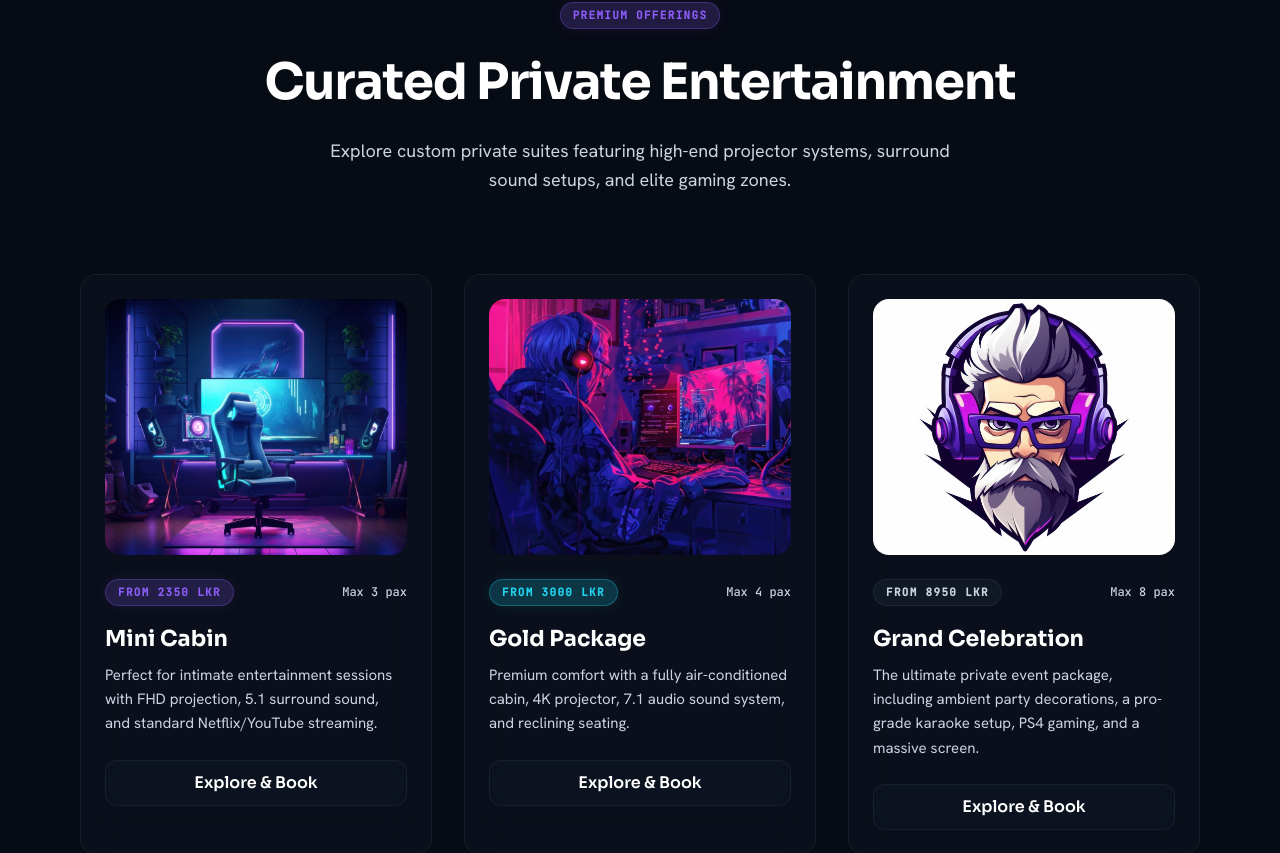
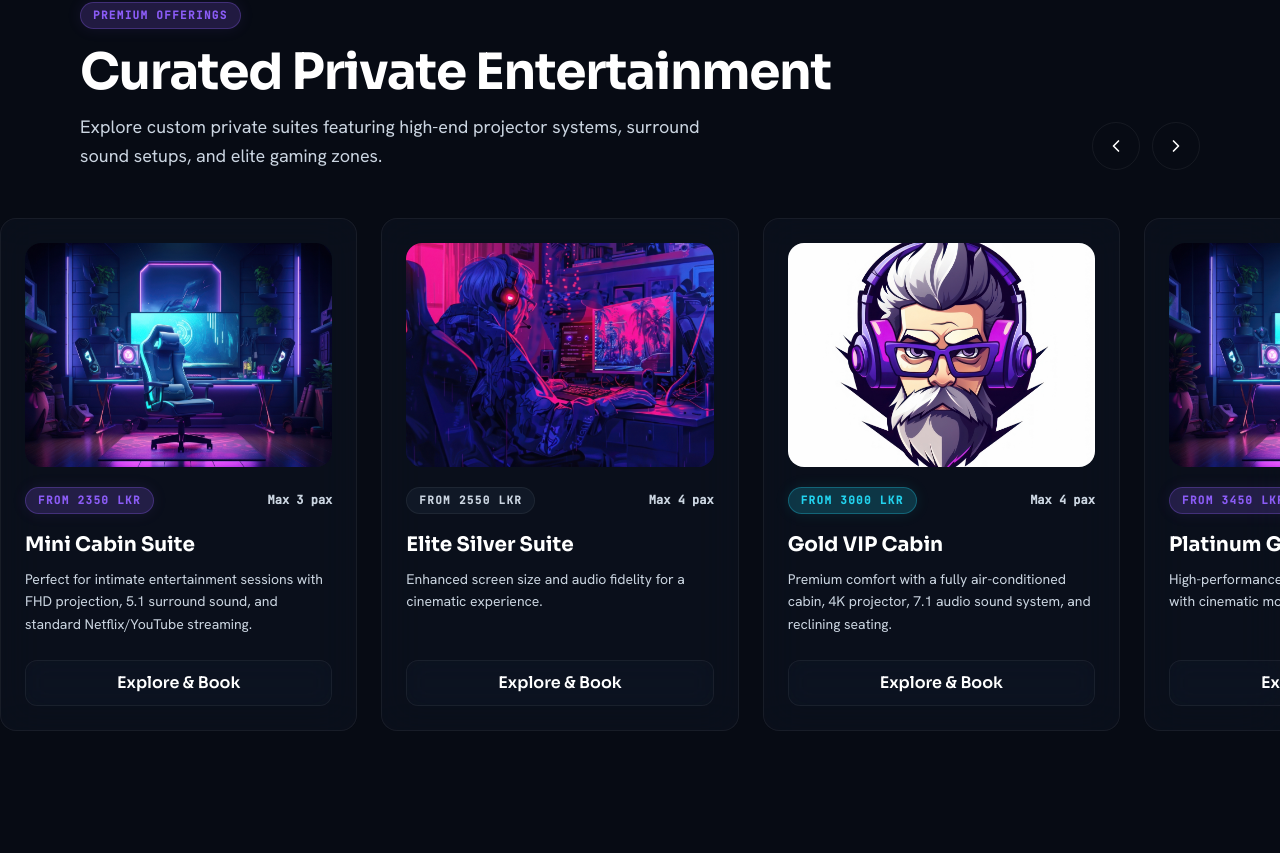
Before and after one commit to naxoramoviehub/naxora, a Next.js app: page / in a window 1280 px wide. Shown: the part 894-1747 px from the top of the page. Built offline with nearby package versions, Linux system fonts and the light colour scheme.

Commit message:
feat: implement booking flow with session-persisted hold timers and dynamic availability selection

```diff
--- a/src/app/booking/[id]/page.tsx
+++ b/src/app/booking/[id]/page.tsx
@@ -1,6 +1,6 @@
 'use client';
 
-import { useState, useEffect, Suspense } from 'react';
+import { useState, useEffect, Suspense, useRef } from 'react';
 import { useParams, useRouter } from 'next/navigation';
 import Link from 'next/link';
 import Image from 'next/image';
@@ -19,6 +19,7 @@ function BookingFormContent() {
   const params = useParams();
   const router = useRouter();
   const experienceId = params.id as string;
+  const slotsRef = useRef<HTMLDivElement>(null);
 
   const [step, setStep] = useState(1);
   const [formData, setFormData] = useState({
@@ -132,7 +133,7 @@ function BookingFormContent() {
 
   // Persisted countdown timer management
   useEffect(() => {
-    if (!formData.date || !formData.time || step === 4) {
+    if (step === 4) {
       setTimeLeft(null);
       return;
     }
@@ -257,6 +258,12 @@ I have attached the screenshot of the bank transfer transaction receipt below. P
   const selectDate = (day: number) => {
     const dateStr = `${currentYear}-${(currentMonth + 1).toString().padStart(2, '0')}-${day.toString().padStart(2, '0')}`;
     setFormData({ ...formData, date: dateStr, time: '' });
+
+    if (typeof window !== 'undefined' && window.innerWidth < 1024) {
+      setTimeout(() => {
+        slotsRef.current?.scrollIntoView({ behavior: 'smooth', block: 'start' });
+      }, 100);
+    }
   };
 
   // Render Calendar squares
@@ -344,11 +351,11 @@ I have attached the screenshot of the bank transfer transaction receipt below. P
           </div>
 
           {/* Persistent Hold Timer banner */}
-          {timeLeft !== null && (
+          {timeLeft !== null && timeLeft > 0 && (
             <div className="max-w-md mx-auto bg-primary/10 border border-primary/25 rounded-xl px-4 py-3 flex items-center justify-center gap-3.5 mb-8 animate-pulse">
               <Clock className="w-5 h-5 text-primary" />
               <div className="text-sm font-medium text-white flex items-center gap-1.5">
-                <span>Slot reserved:</span>
+                <span>Hold reservation time:</span>
                 <span className="font-mono text-primary font-bold text-base">{formatTimeLeft(timeLeft)}</span>
               </div>
             </div>
@@ -460,7 +467,7 @@ I have attached the screenshot of the bank transfer transaction receipt below. P
                 </div>
 
                 {/* Time Slots Column */}
-                <div className="lg:col-span-5 flex flex-col">
+                <div ref={slotsRef} className="lg:col-span-5 flex flex-col scroll-mt-24">
                   <Card className="p-6 border border-glass-stroke flex-1">
                     <h3 className="font-sans text-xl font-bold text-white mb-2">Available Slots</h3>
                     <p className="font-body text-xs text-on-surface-variant mb-6">
@@ -557,7 +564,7 @@ I have attached the screenshot of the bank transfer transaction receipt below. P
                         type="text"
                         required
                         placeholder="John Doe"
-                        className="w-full px-4 py-3 bg-background border border-glass-stroke rounded-lg text-white focus:outline-none focus:ring-2 focus:ring-primary/50 focus:border-primary/60 transition-all placeholder:text-muted/50"
+                        className="w-full px-4 py-3 bg-background border border-glass-stroke rounded-lg text-white focus:outline-none focus:ring-2 focus:ring-primary/50 focus:border-primary/60 transition-all placeholder:text-muted/50 text-[16px] md:text-sm"
                         value={formData.name}
                         onChange={(e) => setFormData({ ...formData, name: e.target.value })}
                       />
@@ -570,7 +577,7 @@ I have attached the screenshot of the bank transfer transaction receipt below. P
                         type="email"
                         required
                         placeholder="johndoe@example.com"
-                        className="w-full px-4 py-3 bg-background border border-glass-stroke rounded-lg text-white focus:outline-none focus:ring-2 focus:ring-primary/50 focus:border-primary/60 transition-all placeholder:text-muted/50"
+                        className="w-full px-4 py-3 bg-background border border-glass-stroke rounded-lg text-white focus:outline-none focus:ring-2 focus:ring-primary/50 focus:border-primary/60 transition-all placeholder:text-muted/50 text-[16px] md:text-sm"
                         value={formData.email}
                         onChange={(e) => setFormData({ ...formData, email: e.target.value })}
                       />
@@ -583,7 +590,7 @@ I have attached the screenshot of the bank transfer transaction receipt below. P
                         type="tel"
                         required
                         placeholder="+94 7X XXX XXXX"
-                        className="w-full px-4 py-3 bg-background border border-glass-stroke rounded-lg text-white focus:outline-none focus:ring-2 focus:ring-primary/50 focus:border-primary/60 transition-all placeholder:text-muted/50"
+                        className="w-full px-4 py-3 bg-background border border-glass-stroke rounded-lg text-white focus:outline-none focus:ring-2 focus:ring-primary/50 focus:border-primary/60 transition-all placeholder:text-muted/50 text-[16px] md:text-sm"
                         value={formData.phone}
                         onChange={(e) => setFormData({ ...formData, phone: e.target.value })}
                       />
@@ -594,7 +601,7 @@ I have attached the screenshot of the bank transfer transaction receipt below. P
                       </label>
                       <textarea
                         placeholder="Any movie request, celebration instructions, balloon color theme..."
-                        className="w-full px-4 py-3 bg-background border border-glass-stroke rounded-lg text-white focus:outline-none focus:ring-2 focus:ring-primary/50 focus:border-primary/60 transition-all h-24 placeholder:text-muted/50 resize-none"
+                        className="w-full px-4 py-3 bg-background border border-glass-stroke rounded-lg text-white focus:outline-none focus:ring-2 focus:ring-primary/50 focus:border-primary/60 transition-all h-24 placeholder:text-muted/50 resize-none text-[16px] md:text-sm"
                         value={formData.notes}
                         onChange={(e) => setFormData({ ...formData, notes: e.target.value })}
                       />
--- a/src/app/globals.css
+++ b/src/app/globals.css
@@ -211,3 +211,11 @@ body {
 ::-webkit-scrollbar-thumb:hover {
   background: var(--surface-container-highest);
 }
+
+.scrollbar-none {
+  scrollbar-width: none;
+  -ms-overflow-style: none;
+}
+.scrollbar-none::-webkit-scrollbar {
+  display: none;
+}
--- a/src/app/layout.tsx
+++ b/src/app/layout.tsx
@@ -1,4 +1,4 @@
-import type { Metadata } from "next";
+import type { Metadata, Viewport } from "next";
 import { Sora, Hanken_Grotesk, JetBrains_Mono } from "next/font/google";
 import "./globals.css";
 
@@ -25,6 +25,11 @@ export const metadata: Metadata = {
   description: "Luxury private cinema and gaming experiences",
 };
 
+export const viewport: Viewport = {
+  width: "device-width",
+  initialScale: 1,
+};
+
 export default function RootLayout({
   children,
 }: Readonly<{
@@ -34,8 +39,9 @@ export default function RootLayout({
     <html
       lang="en"
       className={`${sora.variable} ${hankenGrotesk.variable} ${jetbrainsMono.variable} h-full antialiased`}
+      suppressHydrationWarning
     >
-      <body className="min-h-full flex flex-col">{children}</body>
+      <body className="min-h-full flex flex-col" suppressHydrationWarning>{children}</body>
     </html>
   );
 }
--- a/src/app/page.tsx
+++ b/src/app/page.tsx
@@ -1,3 +1,6 @@
+'use client';
+
+import { useRef } from 'react';
 import Image from 'next/image';
 import Link from 'next/link';
 import Header from '@/components/layout/Header';
@@ -6,8 +9,96 @@ import Button from '@/components/ui/Button';
 import Card from '@/components/ui/Card';
 import Badge from '@/components/ui/Badge';
 import Hero from '@/components/sections/Hero';
+import { ChevronLeft, ChevronRight } from 'lucide-react';
 
 export default function Home() {
+  const scrollRef = useRef<HTMLDivElement>(null);
+
+  const featuredExperiences = [
+    {
+      id: 'mini-cabin',
+      title: 'Mini Cabin Suite',
+      price: 'From 2350 LKR',
+      capacity: 'Max 3 pax',
+      glow: 'purple' as const,
+      badgeVariant: 'primary' as const,
+      image: '/image-from-rawpixel-id-12136149-jpeg.jpg',
+      description: 'Perfect for intimate entertainment sessions with FHD projection, 5.1 surround sound, and standard Netflix/YouTube streaming.'
+    },
+    {
+      id: 'elite-silver',
+      title: 'Elite Silver Suite',
+      price: 'From 2550 LKR',
+      capacity: 'Max 4 pax',
+      glow: 'cyan' as const,
+      badgeVariant: 'secondary' as const,
+      image: '/image-from-rawpixel-id-14510238-jpeg.jpg',
+      description: 'Enhanced screen size and audio fidelity for a cinematic experience.'
+    },
+    {
+      id: 'gold',
+      title: 'Gold VIP Cabin',
+      price: 'From 3000 LKR',
+      capacity: 'Max 4 pax',
+      glow: 'purple' as const,
+      badgeVariant: 'tertiary' as const,
+      image: '/image-from-rawpixel-id-15201674-jpeg.jpg',
+      description: 'Premium comfort with a fully air-conditioned cabin, 4K projector, 7.1 audio sound system, and reclining seating.'
+    },
+    {
+      id: 'platinum',
+      title: 'Platinum Gamer Suite',
+      price: 'From 3450 LKR',
+      capacity: 'Max 4 pax',
+      glow: 'cyan' as const,
+      badgeVariant: 'primary' as const,
+      image: '/image-from-rawpixel-id-12136149-jpeg.jpg',
+      description: 'High-performance console gaming setup coupled with cinematic movie streams.'
+    },
+    {
+      id: 'royal',
+      title: 'Royal VIP Suite',
+      price: 'From 5300 LKR',
+      capacity: 'Max 6 pax',
+      glow: 'purple' as const,
+      badgeVariant: 'secondary' as const,
+      image: '/image-from-rawpixel-id-14510238-jpeg.jpg',
+      description: 'Generous suite size designed for larger family viewings or group co-op gaming.'
+    },
+    {
+      id: 'lite-celebration',
+      title: 'Lite Celebration Package',
+      price: 'From 6250 LKR',
+      capacity: 'Max 6 pax',
+      glow: 'cyan' as const,
+      badgeVariant: 'tertiary' as const,
+      image: '/image-from-rawpixel-id-15201674-jpeg.jpg',
+      description: 'Ideal package for hosting surprise birthday parties or small milestones.'
+    },
+    {
+      id: 'grand-celebration',
+      title: 'Grand Celebration Package',
+      price: 'From 8950 LKR',
+      capacity: 'Max 8 pax',
+      glow: 'purple' as const,
+      badgeVariant: 'primary' as const,
+      image: '/image-from-rawpixel-id-15201674-jpeg.jpg',
+      description: 'The ultimate private event package, including ambient party decorations, a pro-grade karaoke setup, PS5 gaming, and a massive screen.'
+    }
+  ];
+
+  const handleScroll = (direction: 'left' | 'right') => {
+    if (scrollRef.current) {
+      const { scrollLeft } = scrollRef.current;
+      const card = scrollRef.current.firstElementChild as HTMLElement;
+      const cardWidth = card ? card.offsetWidth + 24 : 374; // exact card width + gap (24px)
+      const scrollTo = direction === 'left'
+        ? scrollLeft - cardWidth
+        : scrollLeft + cardWidth;
+      scrollRef.current.scrollTo({ left: scrollTo, behavior: 'smooth' });
+    }
+  };
+
   return (
     <div className="flex flex-col min-h-screen bg-background text-on-background">
       <Header />
@@ -17,92 +108,78 @@ export default function Home() {
         <Hero />
 
         {/* Featured Experiences */}
-        <section className="py-24 px-5 md:px-[80px] max-w-[1440px] mx-auto z-10 relative">
-          <div className="text-center mb-20">
+        <section className="py-24 px-5 md:px-[80px] max-w-[1440px] mx-auto z-10 relative overflow-hidden">
+          {/* Header Row */}
+          <div className="flex flex-col md:flex-row md:items-end justify-between gap-6 mb-12">
+            <div>
               <Badge variant="primary" className="mb-4">Premium Offerings</Badge>
-            <h2 className="font-sans text-[36px] md:text-[50px] font-bold text-white mb-4 tracking-tight">
+              <h2 className="font-sans text-[36px] md:text-[50px] font-bold text-white tracking-tight leading-[1.1]">
                 Curated Private Entertainment
               </h2>
-            <p className="font-body text-[16px] sm:text-[18px] text-on-surface-variant max-w-2xl mx-auto leading-relaxed">
+              <p className="font-body text-[16px] sm:text-[18px] text-on-surface-variant max-w-2xl mt-3 leading-relaxed">
                 Explore custom private suites featuring high-end projector systems, surround sound setups, and elite gaming zones.
               </p>
             </div>
 
-          <div className="grid grid-cols-1 md:grid-cols-3 gap-8">
-            <Card glowColor="purple" className="group p-5">
-              <div className="relative h-64 mb-6 overflow-hidden rounded-xl">
+            {/* Scroll Buttons */}
+            <div className="flex items-center space-x-3 self-start md:self-auto shrink-0">
+              <button
+                onClick={() => handleScroll('left')}
+                className="w-12 h-12 rounded-full border border-glass-stroke flex items-center justify-center text-white hover:bg-white/5 transition-all cursor-pointer"
+                aria-label="Scroll left"
+              >
+                <ChevronLeft className="w-5 h-5" />
+              </button>
+              <button
+                onClick={() => handleScroll('right')}
+                className="w-12 h-12 rounded-full border border-glass-stroke flex items-center justify-center text-white hover:bg-white/5 transition-all cursor-pointer"
+                aria-label="Scroll right"
+              >
+                <ChevronRight className="w-5 h-5" />
+              </button>
+            </div>
+          </div>
+
+          {/* Carousel Slider */}
+          <div
+            ref={scrollRef}
+            className="flex gap-6 overflow-x-auto snap-x snap-mandatory scroll-smooth pb-8 -mx-5 px-5 md:-mx-[80px] md:px-[80px] select-none scrollbar-none"
+            style={{ scrollbarWidth: 'none', msOverflowStyle: 'none' }}
+          >
+            {featuredExperiences.map((exp) => (
+              <Card
+                key={exp.id}
+                glowColor={exp.glow}
+                className="group p-5 snap-start shrink-0 w-[290px] sm:w-[340px] lg:w-[calc((100%-48px)/3)] flex flex-col"
+              >
+                <div className="relative h-56 mb-5 overflow-hidden rounded-xl bg-surface-base">
                   <Image
-                  src="/image-from-rawpixel-id-12136149-jpeg.jpg"
-                  alt="Mini Cabin"
+                    src={exp.image}
+                    alt={exp.title}
                     fill
-                  sizes="(max-width: 768px) 100vw, (max-width: 1200px) 50vw, 33vw"
+                    sizes="(max-width: 768px) 100vw, 350px"
                     className="object-cover group-hover:scale-105 transition-transform duration-500"
                   />
                 </div>
+
                 <div className="flex items-center justify-between mb-4">
-                <Badge variant="primary">From 2350 LKR</Badge>
-                <span className="font-mono text-xs text-on-surface-variant">Max 3 pax</span>
+                  <Badge variant={exp.badgeVariant}>{exp.price}</Badge>
+                  <span className="font-mono text-xs text-on-surface-variant font-semibold">{exp.capacity}</span>
                 </div>
-              <h3 className="font-sans text-[22px] font-bold text-white mb-2 group-hover:text-primary transition-colors">
-                Mini Cabin
+
+                <h3 className="font-sans text-[20px] font-bold text-white mb-2 group-hover:text-primary transition-colors">
+                  {exp.title}
                 </h3>
-              <p className="font-body text-[15px] text-on-surface-variant mb-6 leading-relaxed">
-                Perfect for intimate entertainment sessions with FHD projection, 5.1 surround sound, and standard Netflix/YouTube streaming.
+
+                <p className="font-body text-[14px] text-on-surface-variant mb-6 leading-relaxed flex-grow line-clamp-3">
+                  {exp.description}
                 </p>
-              <Link href="/booking">
-                <Button variant="secondary" className="w-full">Explore & Book</Button>
+
+                <Link href={`/booking/${exp.id}`}>
+                  <Button variant="secondary" className="w-full mt-auto">Explore & Book</Button>
                 </Link>
               </Card>
-
-            <Card glowColor="cyan" className="group p-5">
-              <div className="relative h-64 mb-6 overflow-hidden rounded-xl">
-                <Image
-                  src="/image-from-rawpixel-id-14510238-jpeg.jpg"
-                  alt="Gold Package"
-                  fill
-                  sizes="(max-width: 768px) 100vw, (max-width: 1200px) 50vw, 33vw"
-                  className="object-cover group-hover:scale-105 transition-transform duration-500"
-                />
-              </div>
-              <div className="flex items-center justify-between mb-4">
-                <Badge variant="tertiary">From 3000 LKR</Badge>
-                <span className="font-mono text-xs text-on-surface-variant">Max 4 pax</span>
-              </div>
-              <h3 className="font-sans text-[22px] font-bold text-white mb-2 group-hover:text-tertiary transition-colors">
-                Gold Package
-              </h3>
-              <p className="font-body text-[15px] text-on-surface-variant mb-6 leading-relaxed">
-                Premium comfort with a fully air-conditioned cabin, 4K projector, 7.1 audio sound system, and reclining seating.
-              </p>
-              <Link href="/booking">
-                <Button variant="secondary" className="w-full">Explore & Book</Button>
-              </Link>
-            </Card>
-
-            <Card glowColor="purple" className="group p-5">
-              <div className="relative h-64 mb-6 overflow-hidden rounded-xl">
-                <Image
-                  src="/image-from-rawpixel-id-15201674-jpeg.jpg"
-                  alt="Grand Celebration"
-                  fill
-                  sizes="(max-width: 768px) 100vw, (max-width: 1200px) 50vw, 33vw"
-                  className="object-cover group-hover:scale-105 transition-transform duration-500"
-                />
-              </div>
-              <div className="flex items-center justify-between mb-4">
-                <Badge variant="secondary">From 8950 LKR</Badge>
-                <span className="font-mono text-xs text-on-surface-variant">Max 8 pax</span>
-              </div>
-              <h3 className="font-sans text-[22px] font-bold text-white mb-2 group-hover:text-primary transition-colors">
-                Grand Celebration
-              </h3>
-              <p className="font-body text-[15px] text-on-surface-variant mb-6 leading-relaxed">
-                The ultimate private event package, including ambient party decorations, a pro-grade karaoke setup, PS4 gaming, and a massive screen.
-              </p>
-              <Link href="/booking">
-                <Button variant="secondary" className="w-full">Explore & Book</Button>
-              </Link>
-            </Card>
+            ))}
           </div>
         </section>
 
--- a/src/components/layout/Header.tsx
+++ b/src/components/layout/Header.tsx
@@ -22,17 +22,8 @@ export default function Header() {
   return (
     <header className="fixed top-0 w-full z-50 bg-background/50 backdrop-blur-xl border-b border-glass-stroke">
       <nav className="flex justify-between items-center w-full px-[20px] md:px-[80px] max-w-[1440px] mx-auto h-20">
-        <Link href="/" className="font-sans text-[22px] font-extrabold tracking-tight text-white hover:text-primary transition-colors flex items-center gap-2.5 group">
-          <div className="relative w-9 h-9 overflow-hidden rounded-full border border-glass-stroke shadow-md shrink-0 group-hover:scale-105 transition-transform duration-300">
-            <Image
-              src="/logo-r.png"
-              alt="NAXORA Logo"
-              fill
-              sizes="36px"
-              className="object-cover"
-            />
-          </div>
-          <span className="bg-gradient-to-r from-primary to-tertiary bg-clip-text text-transparent font-extrabold tracking-tighter">NAXORA</span>
+        <Link href="/" className="font-sans text-[24px] font-extrabold tracking-tighter text-white hover:text-primary transition-colors flex items-center gap-2">
+          <span className="bg-gradient-to-r from-primary to-tertiary bg-clip-text text-transparent font-extrabold">NAXORA</span>
         </Link>
 
         {/* Desktop Menu */}
@@ -43,7 +34,7 @@ export default function Header() {
               <Link
                 key={link.href}
                 href={link.href}
-                className={`font-sans text-[15px] font-semibold transition-all py-2 relative tracking-wide uppercase text-xs ${
+                className={`font-sans text-[15px] font-semibold transition-all py-2 relative tracking-wide uppercase ${
                   isActive ? 'text-primary' : 'text-on-surface-variant hover:text-primary'
                 }`}
               >
```
Lines whose indentation alone changed are shown as unchanged.
